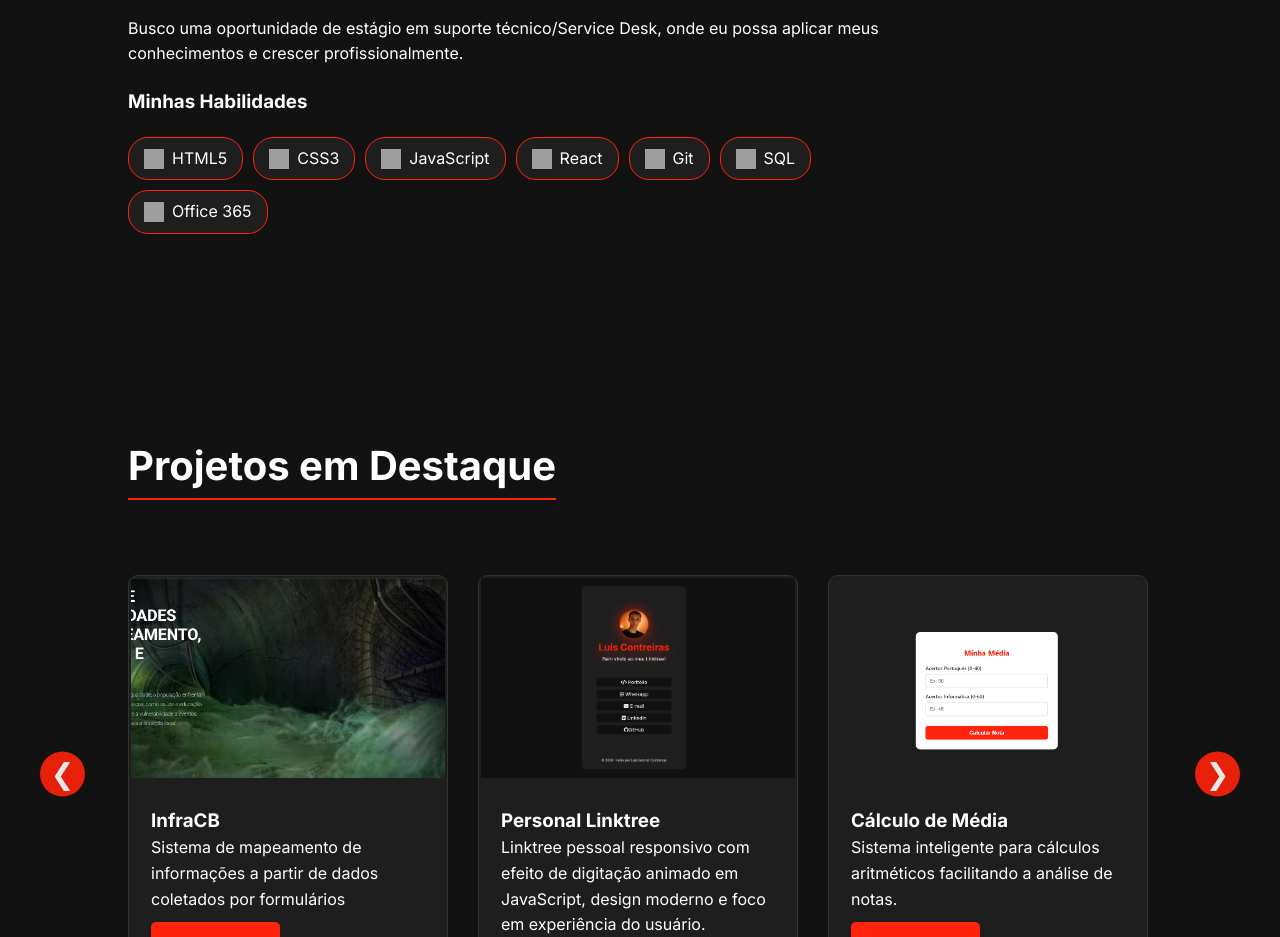
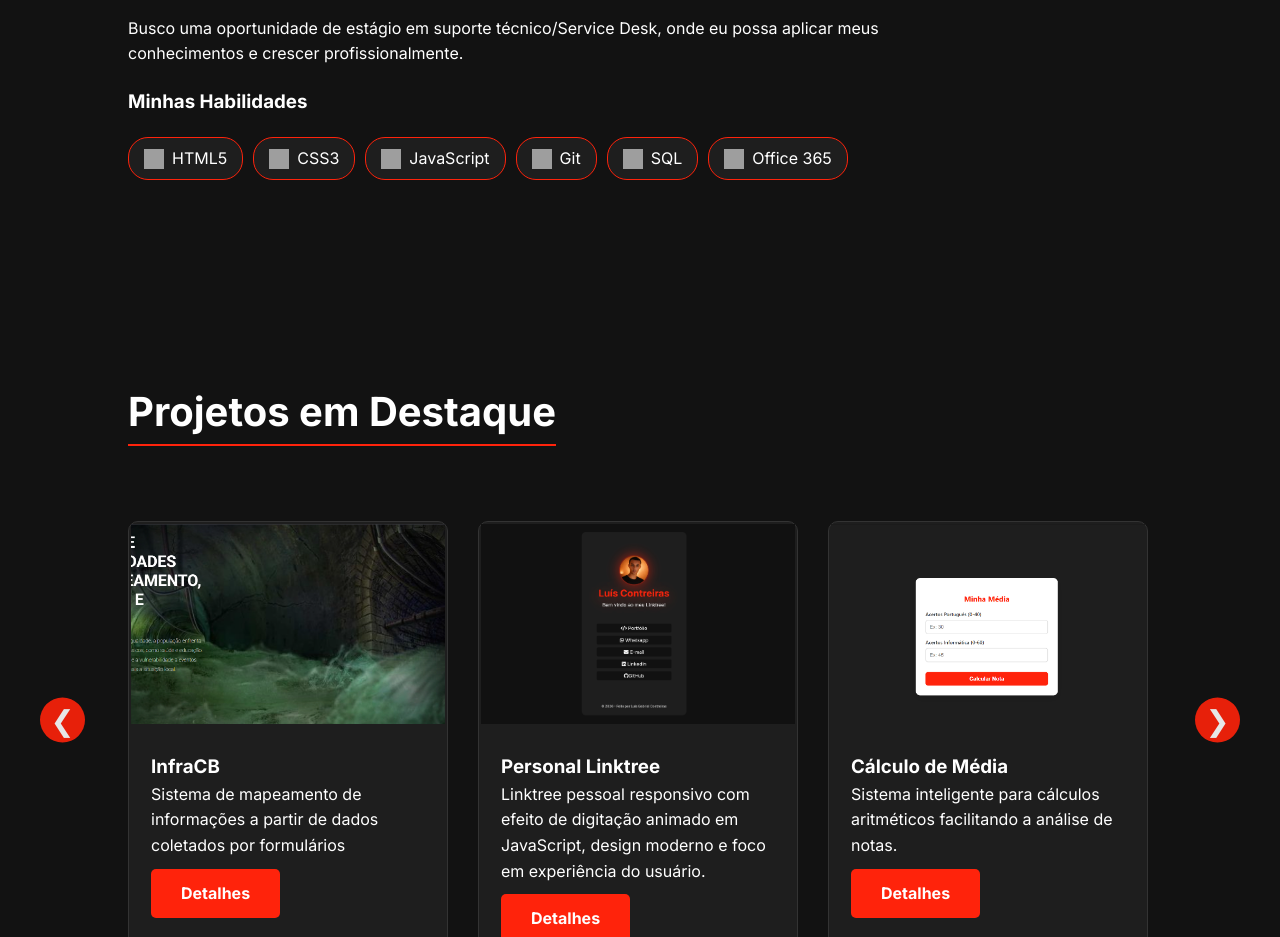
Before and after one commit to LuisContreiras/Meu-Portfolio, a plain HTML site: page index.html in a window 1280 px wide. Shown: the part 1240-2177 px from the top of the page. Drawn offline with Linux system fonts and the light colour scheme; grey boxes are pictures that could not be loaded.

Commit message:
Fix HTML formatting and add new content

```diff
--- a/index.html
+++ b/index.html
@@ -69,7 +69,7 @@
                     <span><img src="https://img.icons8.com/color/24/css3.png" /> CSS3</span>
                     <span><img src="https://img.icons8.com/ios-filled/50/ff230b/javascript-logo.png" />
                         JavaScript</span>
-                    <span><img src="https://img.icons8.com/officel/24/react.png" /> React</span>
+                   <!-- <span><img src="https://img.icons8.com/officel/24/react.png" /> React</span>-->
                     <span><img src="https://img.icons8.com/color/48/git.png" /> Git</span>
                     <span><img src="https://img.icons8.com/glyph-neue/64/ff230b/sql--v2.png" /> SQL</span>
                     <span><img src="https://img.icons8.com/color/48/office-365.png" /> Office 365</span>
```
